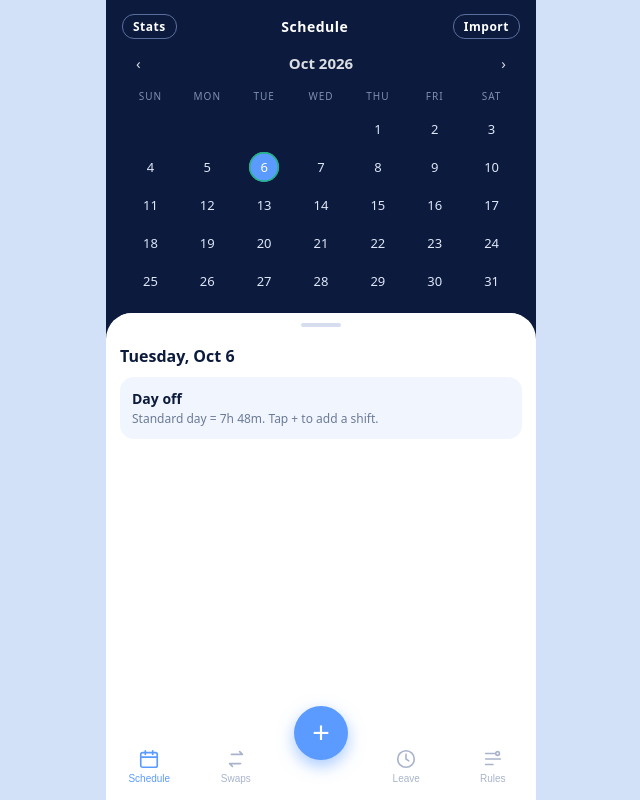
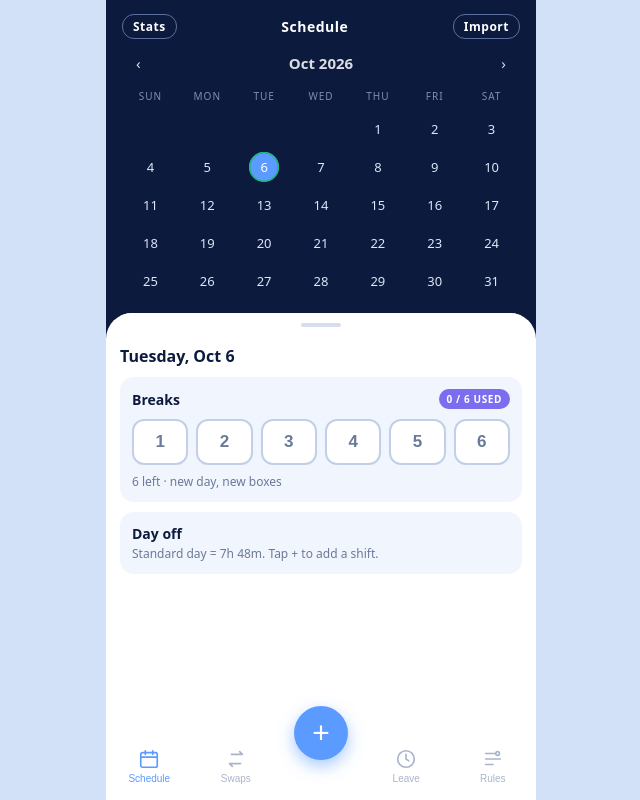
Before and after one commit to berkgerson-ctrl/ShiftCompanian, a website with bundled scripts: page index.html in a window 1280 px wide. Shown: the whole page, without its empty margins (319-959 px from the left). Built offline with nearby package versions, Linux system fonts and the light colour scheme.

Commit message:
Add files via upload

```diff
--- a/css/styles.css
+++ b/css/styles.css
@@ -170,3 +170,6 @@ html,body{overscroll-behavior-y:contain}
 .page,.sheet,.mod,.crash{overscroll-behavior:contain}
 .boot{flex:1;display:flex;flex-direction:column;align-items:center;justify-content:center;gap:10px;color:#fff}
 .boot b{font-size:20px;letter-spacing:.3px}.boot span{color:#9fb0d6;animation:fadeIn 1s ease infinite alternate}
+
+/* daily breaks */
+.bks{display:flex;gap:8px;margin:10px 0 8px}.bk{flex:1;min-width:0;height:46px;border-radius:12px;border:2px solid #c3cfe8;background:#fff;color:var(--mute);font-size:17px;font-weight:700;cursor:pointer;transition:background .2s,border-color .2s,transform .14s}.bk.on{background:var(--green);border-color:var(--green);color:#fff}.bk:active{transform:scale(.94)}
--- a/js/app.js
+++ b/js/app.js
@@ -70,6 +70,7 @@ function cal(){const big=col;let h='<div class="grid'+(big?' big':'')+'">'+DOW.m
   if(big)h+='<div class="lg">'+TYPES.map(x=>`<span><u style="background:${x.c}">${esc(x.l)}</u>${esc(x.n)}</span>`).join('')+`<span><u style="background:${CUSTOM_C}">C</u>Custom / partial</span><span><u class="offd">OFF</u>Day off</span><span><u class="lva"></u>Leave</span><span><u class="lvr"></u>Pending</span></div>`;
   return h}
 function sched(){const s=S[sel];let h=`<div class="top"><div class="bar"><span onclick="openStats()" style="cursor:pointer;font-size:12px;border:1px solid #5b6f9e;border-radius:12px;padding:3px 10px">Stats</span><span>Schedule</span><span onclick="openImp()" style="cursor:pointer;font-size:12px;border:1px solid #5b6f9e;border-radius:12px;padding:3px 10px">Import</span></div><div class="sub row" style="font-size:15px"><span onclick="mv(-1)" style="cursor:pointer;padding:4px 14px">‹</span><b onclick="goto(TODAY);draw()" style="cursor:pointer">${MON[vm.m]} ${vm.y}</b><span onclick="mv(1)" style="cursor:pointer;padding:4px 14px">›</span></div>${cal()}</div><div class="sheet" id="sh"><div class="grab" id="gr"></div><h2>${DAYN[dow(sel)]}, ${fd(sel)}</h2>`;
+  if(s||sel==TODAY)h+=breaksCard(sel);
   if(!s)h+='<div class="card"><div class="t">Day off</div><div class="m">Standard day = 7h 48m. Tap + to add a shift.</div></div>';
   else{const[hh,mm]=s.s.split(':').map(Number);const l=hh*60+mm-R.commute;
     h+=`<div class="card"><div class="row"><div class="t">${s.s} – ${s.e}</div><span class="pill st-${s.st}">${lab[s.st]||s.st}</span></div><div class="m">Sun–Sat week · ${DOW[dow(sel)]}</div>
@@ -78,6 +79,15 @@ function sched(){const s=S[sel];let h=`<div class="top"><div class="bar"><span o
   const H=hol(sel);if(H){const stt=holState(H),p=HL[stt];h+=`<div class="card" style="border-left:4px solid #f2994a;cursor:pointer" onclick="openBH(${H.d})"><div class="row"><div class="t">Bank holiday · ${esc(H.name)}</div>${p[0]?`<span class="pill st-${p[0]}">${p[1]}</span>`:''}</div><div class="m">${holNote(stt)}</div></div>`}
   h+=swapLog.filter(w=>w.give==sel||w.take==sel).map(w=>`<div class="card" style="border-left:4px solid #b58cff;cursor:pointer" onclick="openW(${w.id})"><div class="row"><div class="t">Swap · ${w.give==sel?'giving this day away':'taking this day'}</div><span class="pill st-${w.st}">${lab[w.st]||w.st}</span></div><div class="m">${w.who?(w.give==sel?'To ':'From ')+esc(w.who)+' · ':''}${esc(swapTitle(w))}</div></div>`).join('');
   return h+'</div>'}
+// ---------- daily breaks ----------
+// Tick a break after taking it. Each calendar day has its own ticks, so a new day always starts empty.
+// Stored on this device only (localStorage 'sc-breaks': {dayNumber: bitmask}); days older than 60 days are dropped.
+const BREAKS=6;
+const BK={get(){try{return JSON.parse(localStorage.getItem('sc-breaks')||'{}')}catch(e){return{}}},set(o){try{localStorage.setItem('sc-breaks',JSON.stringify(o))}catch(e){}}};
+const bkMask=d=>+BK.get()[d]||0,bkOn=(m,i)=>(m>>i&1)==1,bkCount=m=>{let c=0;for(let i=0;i<BREAKS;i++)if(bkOn(m,i))c++;return c};
+function tgB(d,i){const o=BK.get();o[d]=(+o[d]||0)^(1<<i);if(!o[d])delete o[d];for(const k of Object.keys(o))if(+k<TODAY-60)delete o[k];BK.set(o);try{navigator.vibrate&&navigator.vibrate(6)}catch(e){}draw()}
+function breaksCard(d){const m=bkMask(d),n=bkCount(m);
+  return `<div class="card"><div class="row"><div class="t">Breaks</div><span class="pill ${n>=BREAKS?'st-Approved':'st-Planned'}">${n} / ${BREAKS} used</span></div><div class="bks">${[...Array(BREAKS)].map((_,i)=>`<button type="button" class="bk${bkOn(m,i)?' on':''}" role="checkbox" aria-checked="${bkOn(m,i)}" aria-label="Break ${i+1}" onclick="tgB(${d},${i})">${bkOn(m,i)?'✓':i+1}</button>`).join('')}</div><div class="m">${n>=BREAKS?'All breaks taken':(BREAKS-n)+' left'} · new day, new boxes</div></div>`}
 function swaps(){
   const due=swapLog.filter(w=>fuOpen(w)&&w.fu<=TODAY+3).sort((a,b)=>a.fu-b.fu);
   const L=[...swapLog].sort((a,b)=>Math.max(b.give,b.take)-Math.max(a.give,a.take));
@@ -471,7 +481,7 @@ const shownGet=()=>{try{return JSON.parse(localStorage.getItem('sc-shown')||'{}'
 async function fire(e){const sh=shownGet(),t=Date.now();if(sh[e.key])return;sh[e.key]=t;for(const k of Object.keys(sh))if(t-sh[k]>3*864e5)delete sh[k];shownSet(sh);
   try{const reg=await navigator.serviceWorker.ready;await reg.showNotification(e.title,{body:e.body,tag:e.key,icon:'icons/icon-192.png',data:{url:'./'}})}catch(err){}}
 let timers=[];
-function armNotifs(now){now=now||Date.now();timers.forEach(clearTimeout);timers=[];TODAY=todayN(now);
+function armNotifs(now){now=now||Date.now();timers.forEach(clearTimeout);timers=[];{const o=TODAY;TODAY=todayN(now);if(TODAY!=o&&sel==o){goto(TODAY);col=false;window.redraw&&window.redraw()}}
   if(!NS.get().on||perm()!='granted')return;
   const sh=shownGet();
   evList(now).forEach(e=>{if(sh[e.key])return;if(e.at<=now){if(now<e.until)fire(e)}else if(e.at-now<36*36e5)timers.push(setTimeout(()=>fire(e),e.at-now))})}
--- a/sw.js
+++ b/sw.js
@@ -1,6 +1,6 @@
 // Service worker: the app shell works offline.
 // Bump VERSION on every release so installed copies pick up the update.
-const VERSION = 'sc-v9';
+const VERSION = 'sc-v10';
 // Without these the app cannot start, so a failed download aborts the install and the old copy keeps working.
 const REQUIRED = ['./', 'index.html', 'css/styles.css', 'js/app.js', 'js/sync.js', 'manifest.webmanifest'];
 // Nice to have offline; a missing one must not break the install.
```
